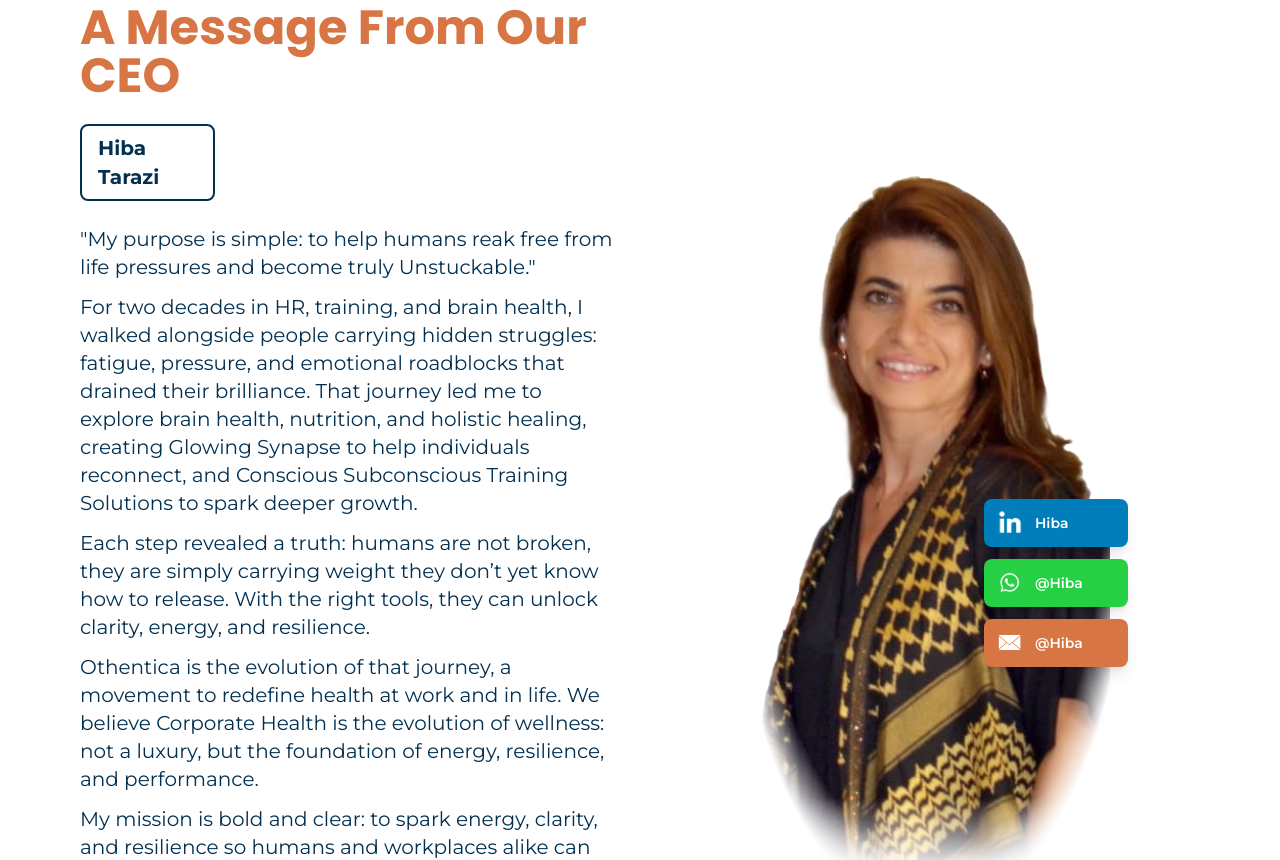
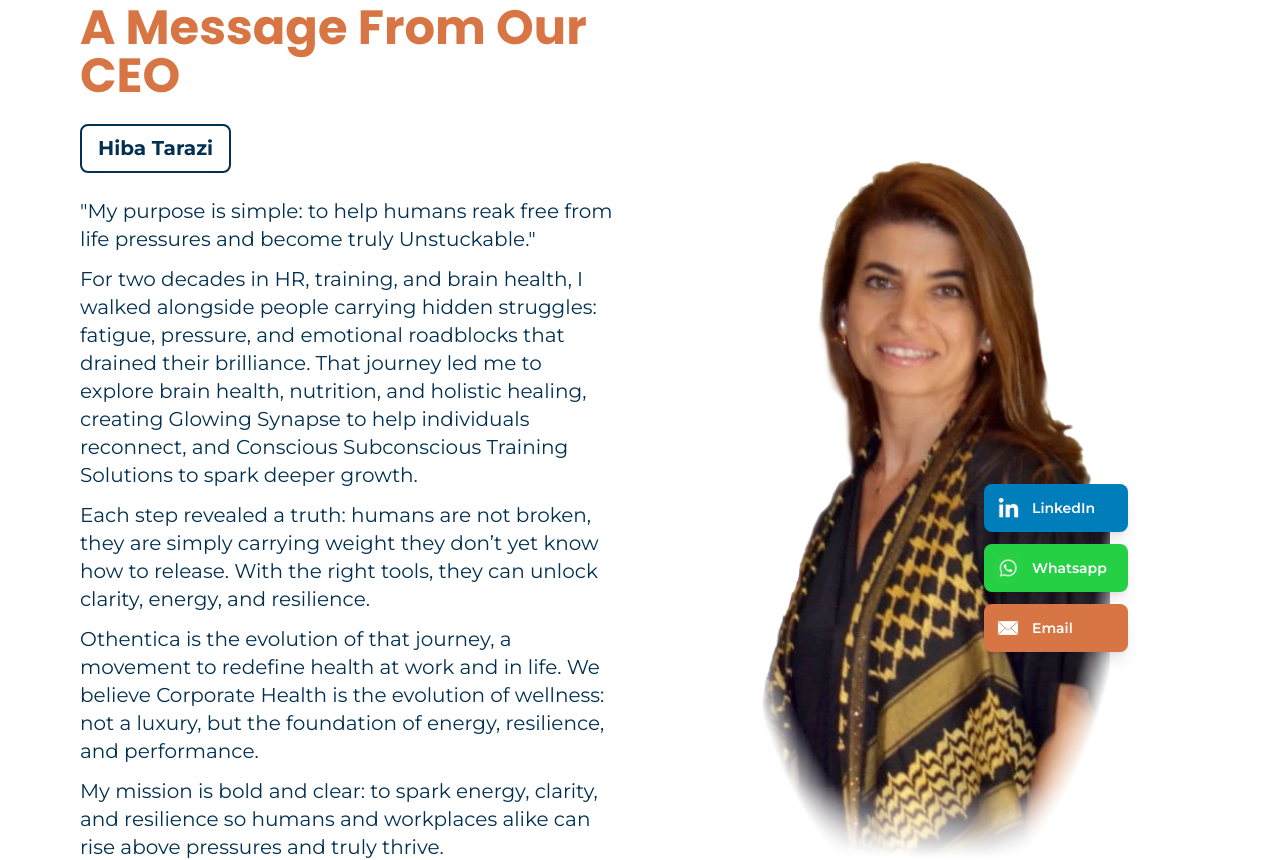
Before and after one commit to elieas91/Othentica, a React (Vite) app: page /about in a window 1280 px wide. Shown: the part 1160-2020 px from the top of the page. Built offline with nearby package versions, Linux system fonts and the light colour scheme; no server answers.

Commit message:
Modified the socials button (and their appropriate data) in Meet the Founders section

```diff
--- a/src/components/sections/MeetTheFounders.jsx
+++ b/src/components/sections/MeetTheFounders.jsx
@@ -2,6 +2,7 @@ import { teamData } from '../../data/teamData';
 import LinkedInIcon from '../../assets/img/linkedin_icon.webp';
 import WhatsappIcon from '../../assets/img/whatsapp_icon.webp';
 import EmailIcon from '../../assets/img/email_icon.webp';
+import WhatsAppButton from '../ui/WhatsappButton';
 
 const MeetTheFounders = () => {
   return (
@@ -33,7 +34,7 @@ const MeetTheFounders = () => {
                 {member.subtitle}
               </h3>
               {/* Name in outlined box */}
-              <div className="inline-block border-2 w-1/4 border-primary dark:border-neutral rounded-lg px-4 py-2 mb-6">
+              <div className="self-start border-2 border-primary dark:border-neutral rounded-lg px-4 py-2 mb-6">
                 <span className="text-xl font-bold text-primary dark:text-neutral">
                   {member.name}
                 </span>
@@ -83,28 +84,32 @@ const MeetTheFounders = () => {
                   }`}
                 >
                   {/* LinkedIn Button */}
-                  <div className="w-36 h-12 bg-[#007ebb] rounded-lg flex items-center justify-start cursor-pointer hover:scale-105 transition-transform shadow-lg px-2 gap-x-2">
-                    <img src={LinkedInIcon} width="35" />
+                  <a
+                    href={member.socialMedia.linkedin}
+                    target="_blank"
+                    rel="noopener noreferrer"
+                    className="w-36 h-12 bg-[#007ebb] rounded-lg flex items-center justify-start cursor-pointer hover:scale-105 transition-transform shadow-lg px-2 gap-x-2"
+                  >
+                    <img src={LinkedInIcon} className="w-8" />
                     <span className="text-white font-semibold text-sm">
-                      {member.socialMedia.linkedin}
+                      LinkedIn
                     </span>
-                  </div>
+                  </a>
 
-                  {/* Whatsapp Button */}
-                  <div className="w-36 h-12 bg-[#26d044] rounded-lg flex items-center justify-start cursor-pointer hover:scale-105 transition-transform shadow-lg px-2 gap-x-2">
-                    <img src={WhatsappIcon} width="35" />
-                    <span className="text-white font-semibold text-sm">
-                      {member.socialMedia.instagram}
-                    </span>
-                  </div>
+                  <WhatsAppButton type="rectangle" />
 
                   {/* Email Button */}
-                  <div className="w-36 h-12 bg-[#d77644] rounded-lg flex items-center justify-start cursor-pointer hover:scale-105 transition-transform shadow-lg px-2 gap-x-2">
-                    <img src={EmailIcon} width="35" />
+                  <a
+                    href={`mailto:${member.socialMedia.email}`}
+                    target="_blank"
+                    rel="noopener noreferrer"
+                    className="w-36 h-12 bg-[#d77644] rounded-lg flex items-center justify-start cursor-pointer hover:scale-105 transition-transform shadow-lg px-2 gap-x-2"
+                  >
+                    <img src={EmailIcon} className="w-8" />
                     <span className="text-white font-semibold text-sm">
-                      {member.socialMedia.instagram}
+                      Email
                     </span>
-                  </div>
+                  </a>
                 </div>
               </div>
             </div>
--- a/src/components/ui/WhatsappButton.jsx
+++ b/src/components/ui/WhatsappButton.jsx
@@ -1,6 +1,6 @@
 import WhatsappIcon from '../../assets/img/whatsapp_icon.webp';
 
-const WhatsAppButton = ({ className = '' }) => {
+const WhatsAppButton = ({ type = 'circle', className = '' }) => {
   const phoneNumber = '971503680320';
   const message = 'Hello! I would like to chat with you.';
 
@@ -11,6 +11,19 @@ const WhatsAppButton = ({ className = '' }) => {
     window.open(url, '_blank');
   };
 
+  if (type === 'rectangle') {
+    return (
+      <div
+        onClick={handleClick}
+        className="w-36 h-12 bg-[#26d044] rounded-lg flex items-center justify-start cursor-pointer hover:scale-105 transition-transform shadow-lg px-2 gap-x-2"
+      >
+        <img src={WhatsappIcon} alt="WhatsApp" className="w-8" />
+        <span className="text-white font-semibold text-sm">Whatsapp</span>
+      </div>
+    );
+  }
+
+  //Circle (default)
   return (
     <img
       src={WhatsappIcon}
--- a/src/data/teamData.js
+++ b/src/data/teamData.js
@@ -10,9 +10,9 @@ export const teamData = [
     subtitle: 'A Message from Our CEO',
     image: Hiba,
     socialMedia: {
-      instagram: '@Hiba',
-      facebook: 'Hiba',
-      linkedin: 'Hiba',
+      linkedin: 'https://www.linkedin.com/in/hiba-tarazi-45220410',
+      whatsapp: 'Hiba',
+      email: 'info@othentica-app.com',
     },
     flipped: false, // false = image on right, true = image on left
     description: [
@@ -36,9 +36,9 @@ export const teamData = [
     ],
     image: tarekImg,
     socialMedia: {
-      instagram: '@Tarek',
-      facebook: 'Tarek',
-      linkedin: 'Tarek',
+      linkedin: 'https://sa.linkedin.com/in/tarek-aad-bsn-pgdba-491b8771',
+      whatsapp: 'Tarek',
+      email: 'info@othentica-app.com',
     },
     flipped: true, // true = image on left, false = image on right
   },
```
